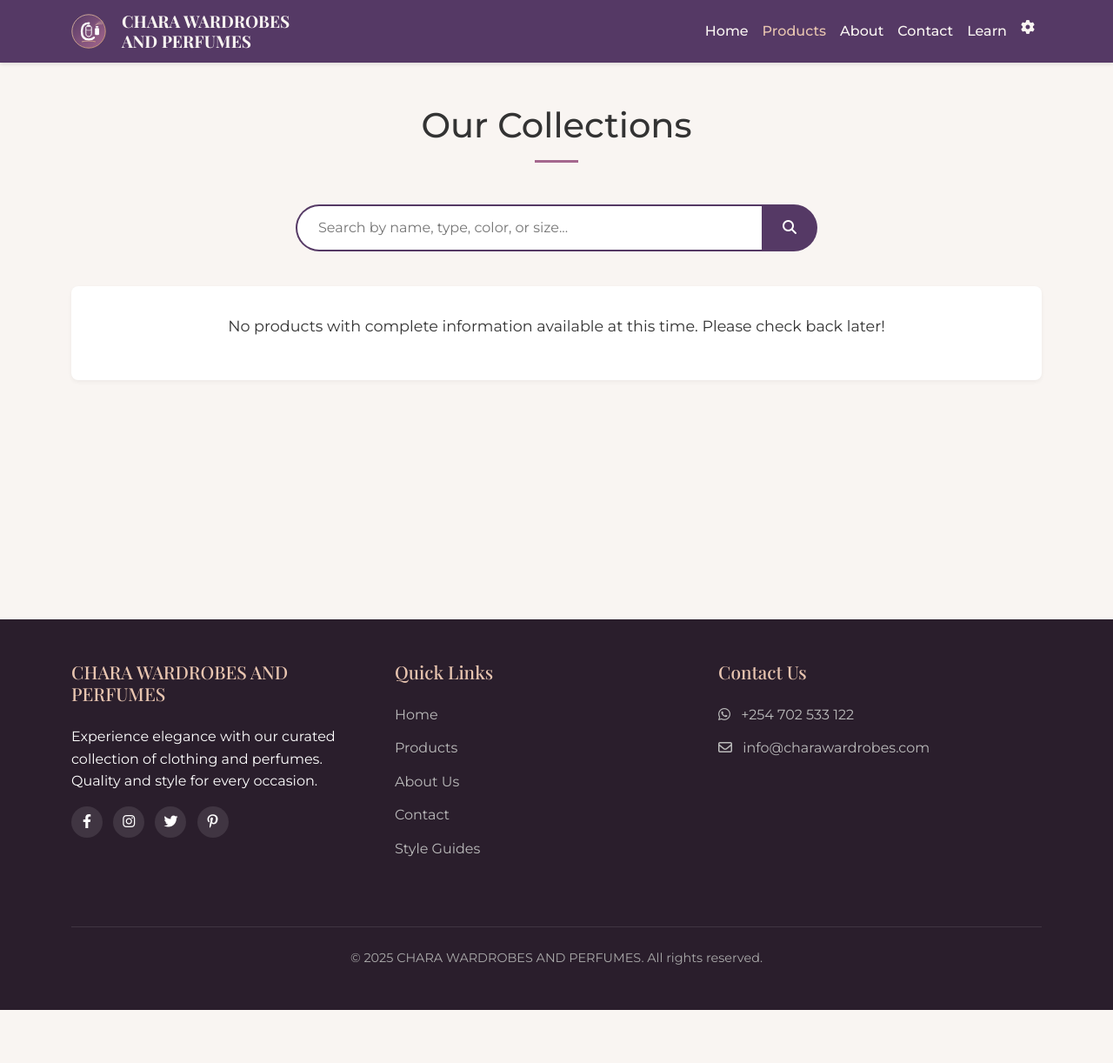
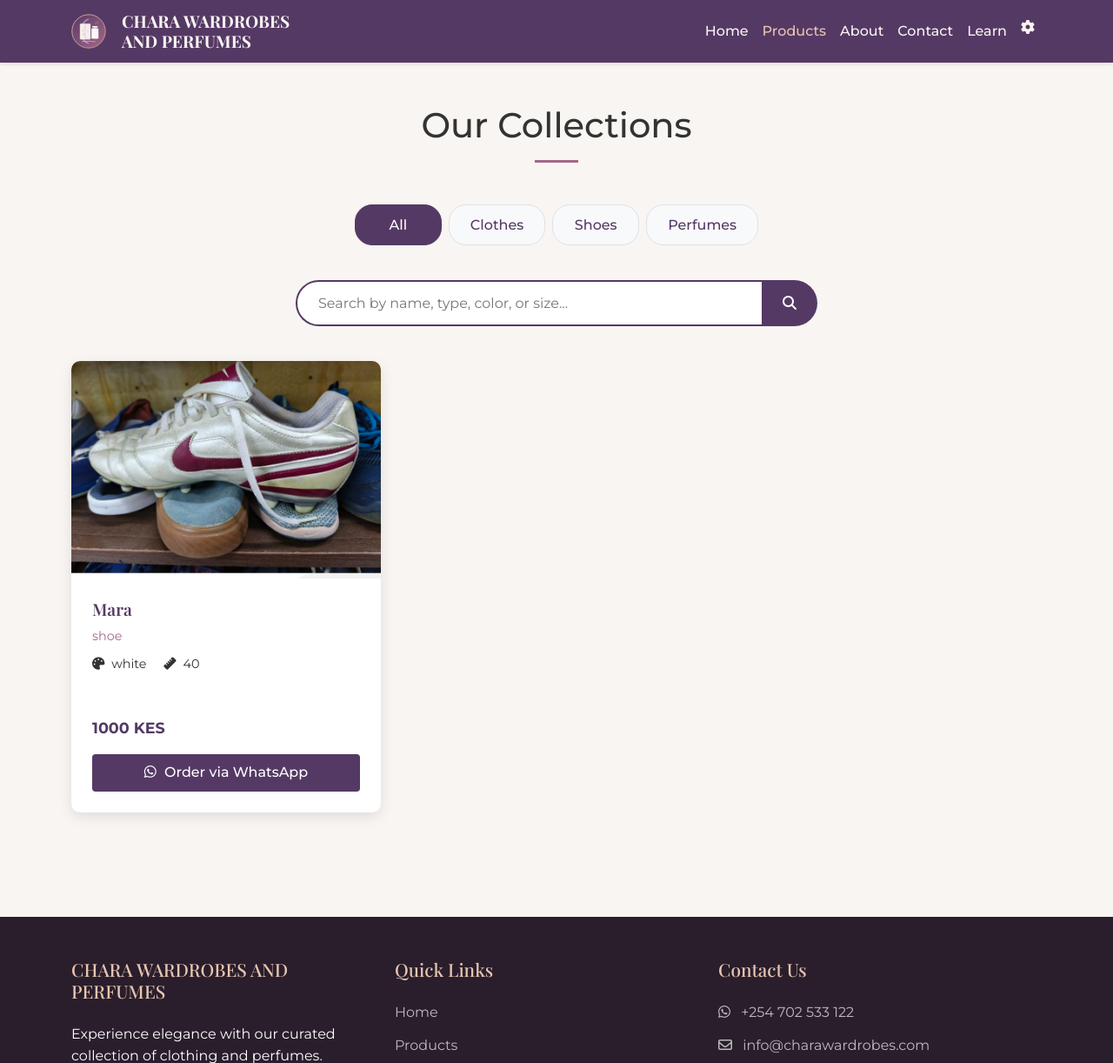
Before and after one commit to VINCENT-bot354/FASHION, a Flask app: page /products in a window 1280 px wide. Shown: the top 1222 px of the page at 87% size. Before the commit the page ends 1161 px from the top, so only its background shows below. Run offline with Flask 3, Linux system fonts and the light colour scheme.

Commit message:
Add product category filtering to the product page.  Allows users to filter products by "All," "Clothes," "Shoes," and "Perfumes."
Replit-Commit-Author: Agent
Replit-Commit-Session-Id: cc004d62-9c87-4502-a5a6-00525be11ffe
Replit-Commit-Screenshot-Url: https://storage.googleapis.com/screenshot-production-us-central1/83bd4f36-839b-4e7f-8f8f-d17d1a881b48/a3cf4f6f-ddf7-466b-bcdc-53886dab56c7.jpg

```diff
--- a/app.py
+++ b/app.py
@@ -138,8 +138,27 @@ def products():
     """Products page with all products"""
     all_products = get_products()
     search_query = request.args.get('search', '').lower()
+    category = request.args.get('category', 'all').lower()
 
-    # Filter products if search query exists
+    # First filter by category if specified
+    if category != 'all':
+        category_mapping = {
+            'clothes': ['dress', 'shirt', 'pants', 'top', 'skirt', 'suit', 'jacket', 'trouser', 'sweatshirt', 'sweater', 'blouse', 'hoodie', 'coat'],
+            'shoes': ['shoe', 'boot', 'sandal', 'heel', 'sneaker', 'loafer', 'flat', 'slipper', 'oxford', 'derby'],
+            'perfumes': ['perfume', 'fragrance', 'cologne', 'scent', 'eau de toilette', 'eau de parfum', 'spray'],
+        }
+
+        category_keywords = category_mapping.get(category, [])
+        category_products = []
+
+        for product in all_products:
+            product_type = product.get('type', '').lower()
+            if any(keyword in product_type for keyword in category_keywords):
+                category_products.append(product)
+
+        all_products = category_products
+
+    # Then filter by search if provided
     if search_query:
         filtered_products = []
         for product in all_products:
@@ -156,7 +175,7 @@ def products():
     for product in filtered_products:
         product['image_path'] = get_product_image_path(product['name'])
 
-    return render_template('products.html', products=filtered_products, search_query=search_query)
+    return render_template('products.html', products=filtered_products, search_query=search_query, selected_category=category)
 
 @app.route('/about')
 def about():
--- a/products.json
+++ b/products.json
@@ -1,11 +1,11 @@
 [
     {
         "name": "Mara",
-        "type": "",
-        "color": "",
-        "size": "",
-        "price": "",
-        "featured": false
+        "type": "shoe",
+        "color": "white",
+        "size": "40",
+        "price": "1000",
+        "featured": true
     },
     {
         "name": "Willow",
--- a/static/css/style.css
+++ b/static/css/style.css
@@ -748,3 +748,58 @@ footer {
   height: 25px;
   margin-right: 5px;
 }
+
+/* Category Tabs Styling */
+.category-filter {
+  width: 100%;
+  margin-bottom: 2rem;
+}
+
+.category-tabs {
+  display: flex;
+  justify-content: center;
+  flex-wrap: wrap;
+  gap: 0.5rem;
+  margin-bottom: 1rem;
+}
+
+.category-tab {
+  padding: 0.6rem 1.5rem;
+  background-color: #f8f9fa;
+  color: var(--primary-color);
+  border-radius: 20px;
+  font-weight: 500;
+  text-decoration: none;
+  transition: all 0.3s ease;
+  border: 1px solid #dee2e6;
+  text-align: center;
+  min-width: 100px;
+}
+
+.category-tab:hover {
+  background-color: #e9ecef;
+  color: var(--accent-color);
+  border-color: var(--accent-color);
+}
+
+.category-tab.active {
+  background-color: var(--primary-color);
+  color: white;
+  border-color: var(--primary-color);
+}
+
+@media (max-width: 767px) {
+  .category-tabs {
+    flex-direction: row;
+    overflow-x: auto;
+    padding-bottom: 0.5rem;
+    justify-content: flex-start;
+  }
+
+  .category-tab {
+    flex: 0 0 auto;
+    min-width: 80px;
+    padding: 0.5rem 1rem;
+    font-size: 0.9rem;
+  }
+}
--- a/templates/layout.html
+++ b/templates/layout.html
@@ -21,7 +21,7 @@
     <nav class="navbar navbar-expand-lg navbar-dark sticky-top">
         <div class="container">
             <a class="navbar-brand d-flex align-items-center" href="{{ url_for('index') }}">
-                <img id="brand-logo" src="{{ url_for('static', filename='images/logo.svg') }}" alt="CHARA Logo" width="40" height="40">
+                <img id="brand-logo" src="{{ url_for('static', filename='images/logo-combined.svg') }}" alt="CHARA Logo" width="40" height="40">
                 <span class="ms-2">CHARA WARDROBES<br>AND PERFUMES</span>
             </a>
             <button class="navbar-toggler" type="button" data-bs-toggle="collapse" data-bs-target="#navbarNav" aria-controls="navbarNav" aria-expanded="false" aria-label="Toggle navigation">
--- a/templates/products.html
+++ b/templates/products.html
@@ -6,9 +6,38 @@
 <section class="container mt-5">
     <h1 class="section-title">Our Collections</h1>
 
+    <!-- Category Filter Tabs -->
+    <div class="category-filter mb-4">
+        <div class="row">
+            <div class="col-12">
+                <div class="category-tabs">
+                    <a href="{{ url_for('products', search=search_query) }}"
+                       class="category-tab {% if selected_category == 'all' %}active{% endif %}">
+                        All
+                    </a>
+                    <a href="{{ url_for('products', category='clothes', search=search_query) }}"
+                       class="category-tab {% if selected_category == 'clothes' %}active{% endif %}">
+                        Clothes
+                    </a>
+                    <a href="{{ url_for('products', category='shoes', search=search_query) }}"
+                       class="category-tab {% if selected_category == 'shoes' %}active{% endif %}">
+                        Shoes
+                    </a>
+                    <a href="{{ url_for('products', category='perfumes', search=search_query) }}"
+                       class="category-tab {% if selected_category == 'perfumes' %}active{% endif %}">
+                        Perfumes
+                    </a>
+                </div>
+            </div>
+        </div>
+    </div>
+
     <!-- Search Bar -->
     <div class="search-container">
         <form id="searchForm" class="search-form" method="GET" action="{{ url_for('products') }}">
+            {% if selected_category and selected_category != 'all' %}
+            <input type="hidden" name="category" value="{{ selected_category }}">
+            {% endif %}
             <input type="text" id="searchInput" name="search" class="search-input" placeholder="Search by name, type, color, or size..." value="{{ search_query }}">
             <button type="submit" class="search-btn">
                 <i class="fas fa-search"></i>
@@ -19,7 +48,13 @@
     {% if search_query %}
     <div class="mb-4">
         <h4>Search results for: "{{ search_query }}"</h4>
-        <a href="{{ url_for('products') }}" class="btn btn-sm btn-outline-secondary">Clear Search</a>
+        <a href="{{ url_for('products', category=selected_category) }}" class="btn btn-sm btn-outline-secondary">Clear Search</a>
+    </div>
+    {% endif %}
+
+    {% if selected_category and selected_category != 'all' %}
+    <div class="mb-4">
+        <h5>Category: {{ selected_category|title }}</h5>
     </div>
     {% endif %}
 
```
Also changed, not shown: static/images/logo-combined.svg (added), static/images/products/mara.jpg (added).
